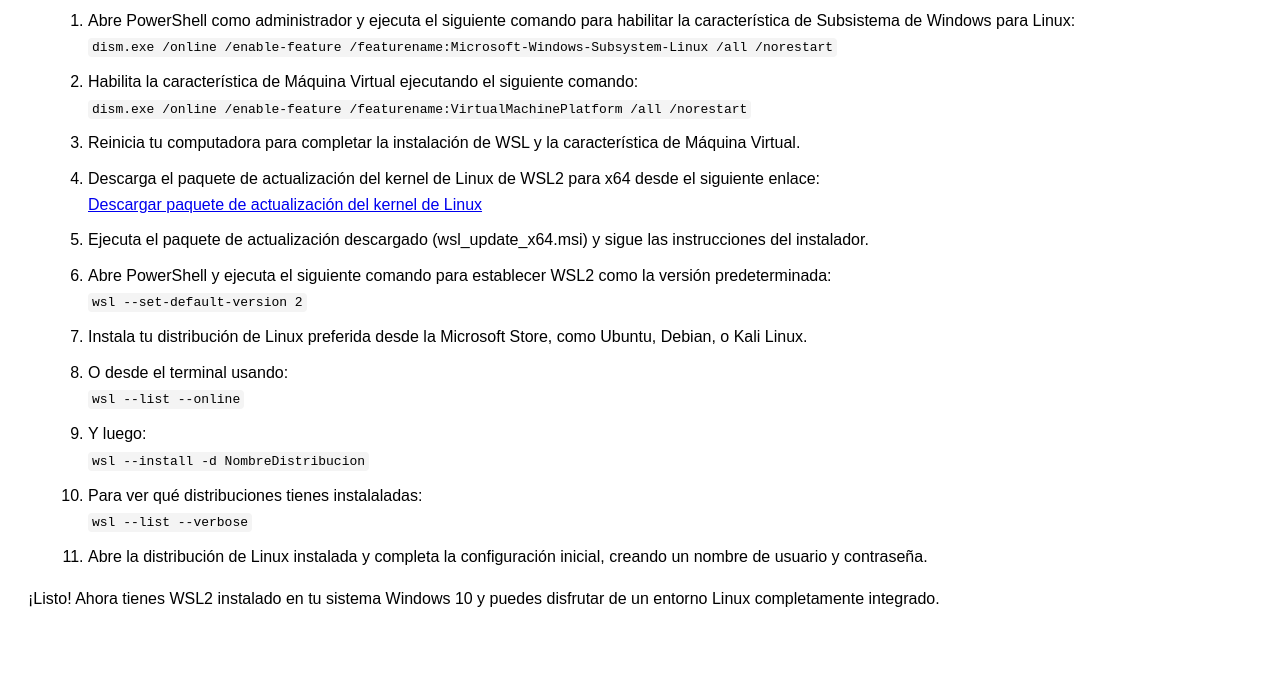
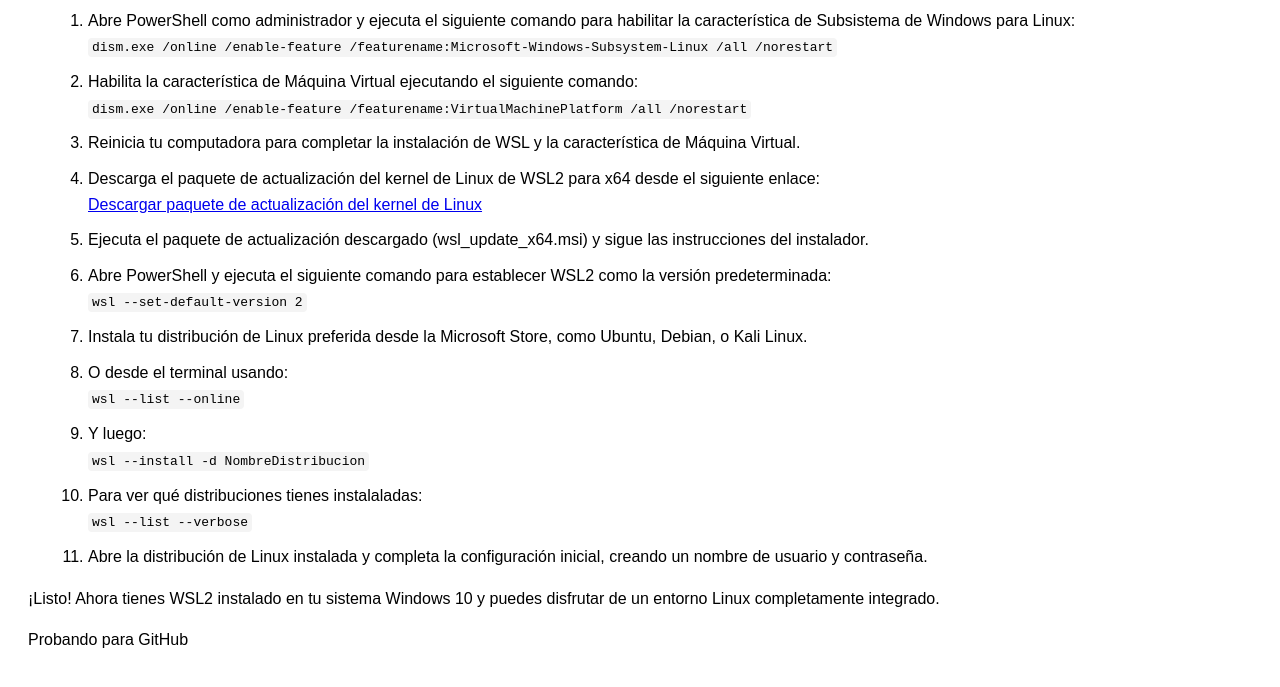
Before and after one commit to jlcastellano/stuff, a plain HTML site: page wsl.html in a window 1280 px wide. Shown: the part 93-780 px from the top of the page. Drawn offline with Linux system fonts and the light colour scheme.

Commit message:
cambio directo

```diff
--- a/wsl.html
+++ b/wsl.html
@@ -55,5 +55,6 @@
   </ol>
 
   <p>¡Listo! Ahora tienes WSL2 instalado en tu sistema Windows 10 y puedes disfrutar de un entorno Linux completamente integrado.</p>
+  <p>Probando para GitHub</p>
 </body>
 </html>
```
